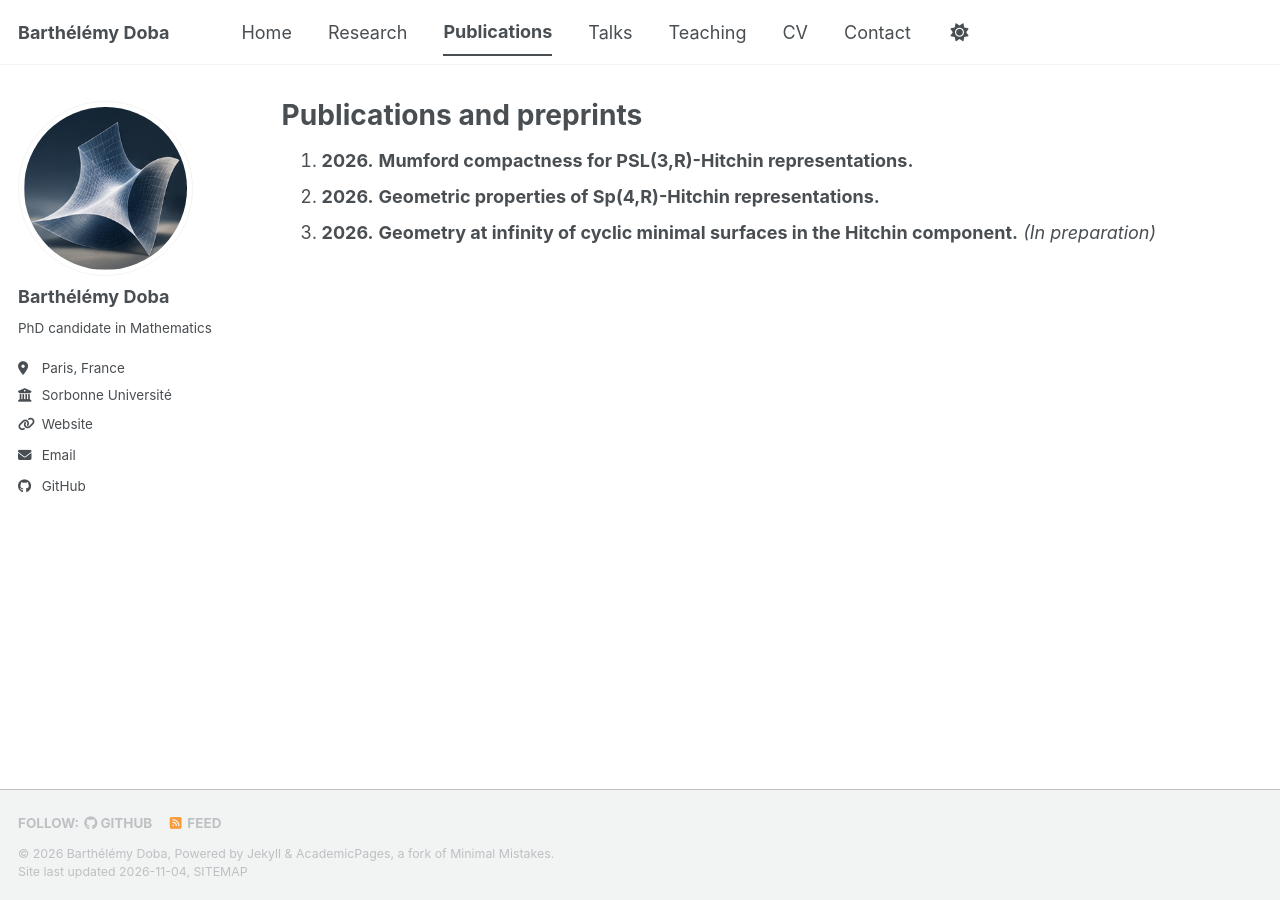
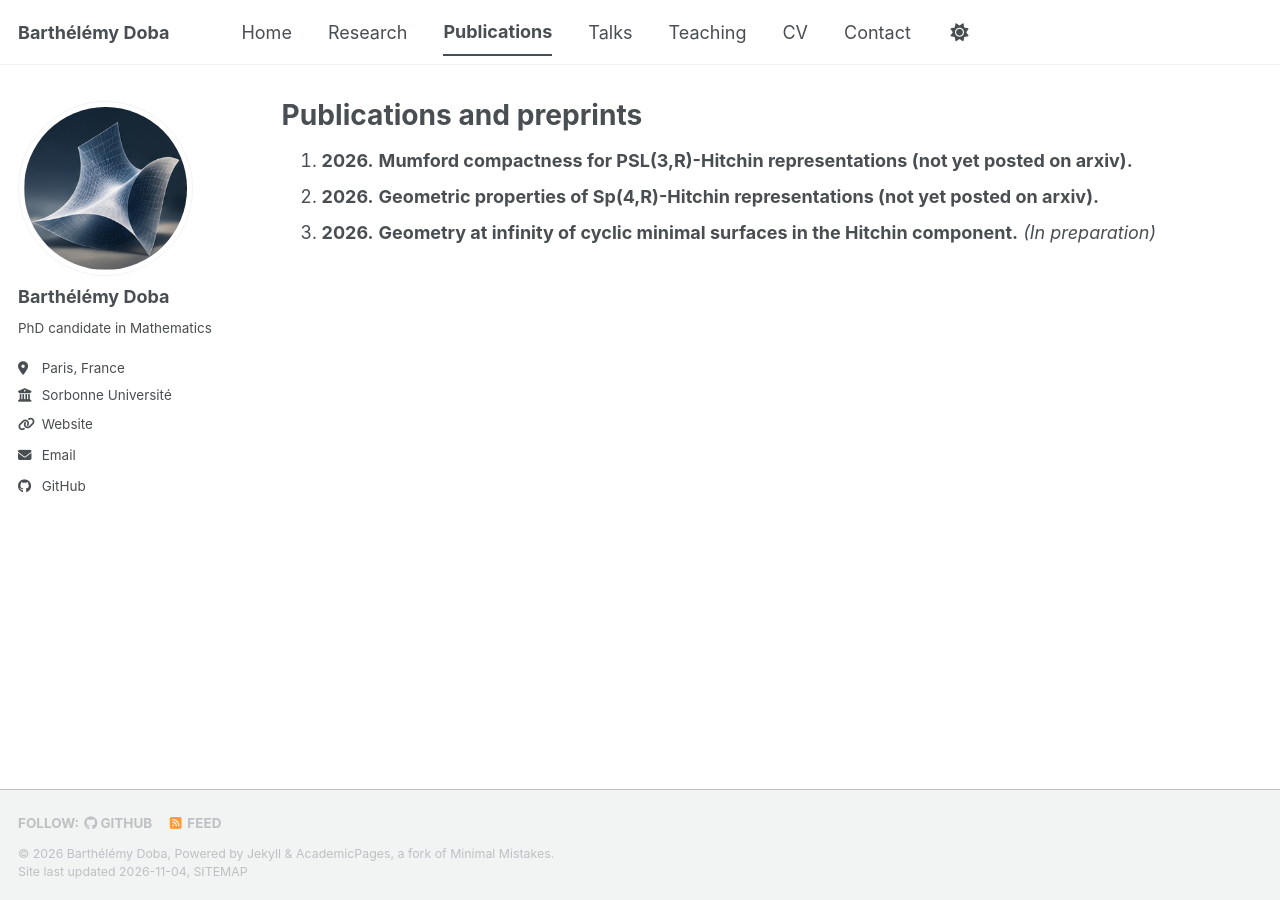
Before and after one commit to barthelemy-doba/barthelemy-doba.github.io, a Jekyll site: the page built from _pages/publications.html, in a window 1280 px wide. Built offline with Jekyll 4.4.1, drawn with Linux system fonts in a browser that asks for light colours; a script bundle is joined from its source files by our own code; a style sheet for code colours, icons or effects is not loaded.

Commit message:
Clarify publication status for several entries
Updated publication entries to indicate they are not yet posted on arxiv.

```diff
--- a/_pages/publications.html
+++ b/_pages/publications.html
@@ -9,12 +9,12 @@ author_profile: true
   <li>
     <strong>2026.</strong>
     <strong>Mumford compactness for
-    PSL(3,R)-Hitchin representations.</strong>
+    PSL(3,R)-Hitchin representations (not yet posted on arxiv).</strong>
   </li>
   <li>
     <strong>2026.</strong>
     <strong>Geometric properties of
-    Sp(4,R)-Hitchin representations.</strong>
+    Sp(4,R)-Hitchin representations (not yet posted on arxiv).</strong>
   </li>
   <li>
     <strong>2026.</strong>
```
